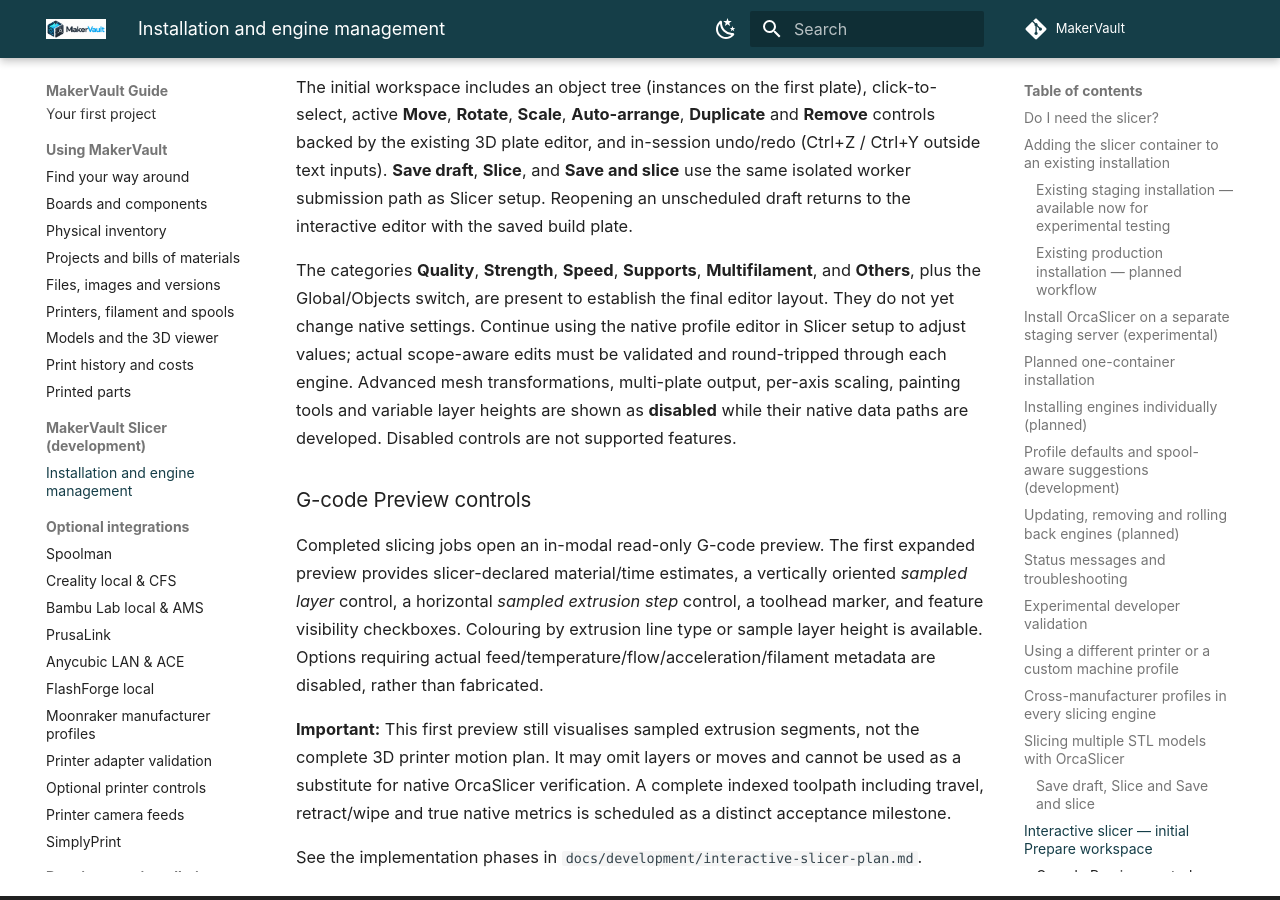
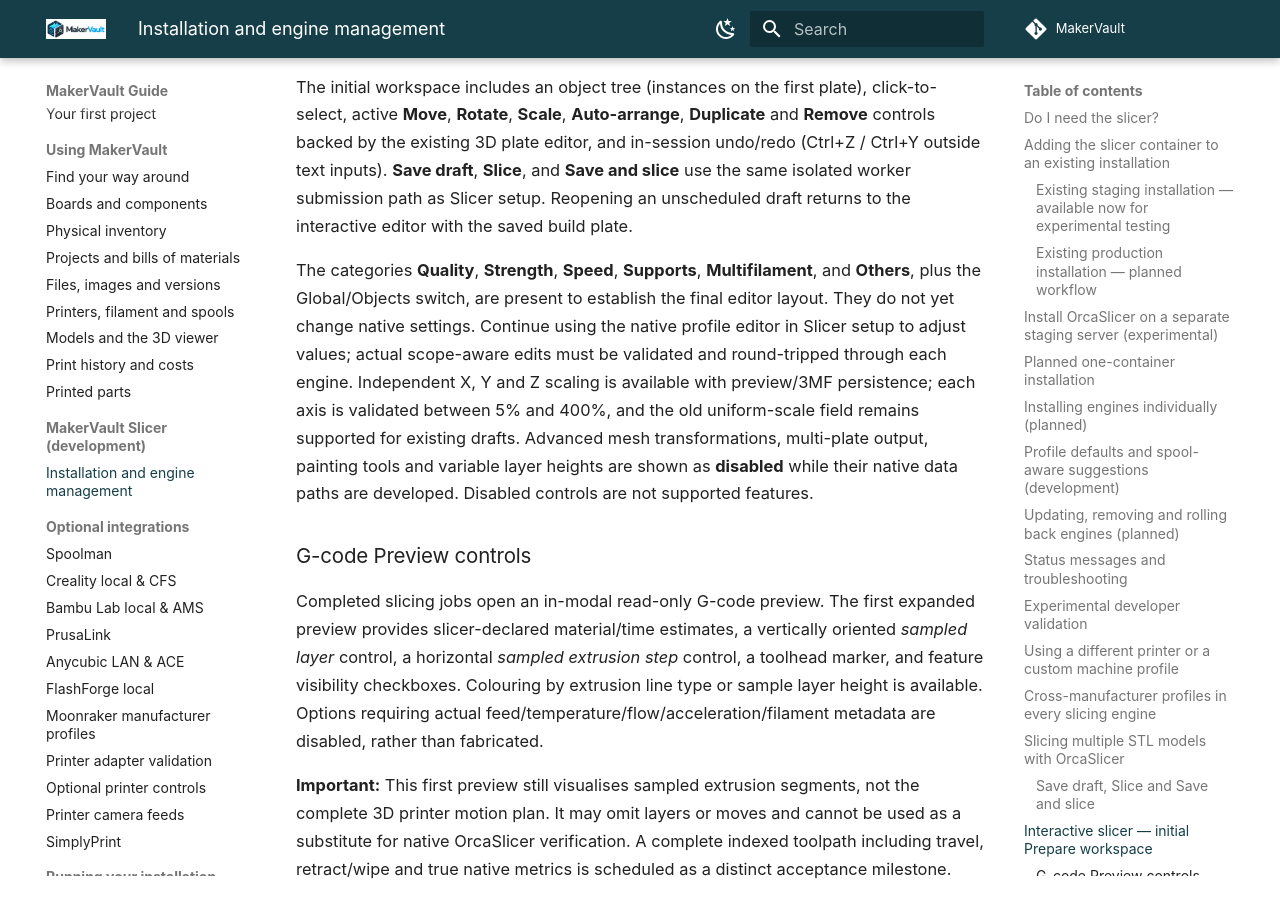
Before and after one commit to gavrd7/MakerVault, an MkDocs documentation site: the page built from docs/guide/3d-printing/slicer.md, in a window 1280 px wide and 900 px high, scrolled down 8584 px. Built offline with MkDocs 1.6.1 and Material for MkDocs 9.7.7, drawn with Linux system fonts in a browser that asks for light colours; comment, search, counter and statistics services are not loaded.

Commit message:
docs(slicer): document real individual XYZ scale and distinguish unsupported advanced mesh tools

```diff
--- a/docs/guide/3d-printing/slicer.md
+++ b/docs/guide/3d-printing/slicer.md
@@ -177,7 +177,7 @@ After choosing an engine, printer and profiles in **Slicer setup**, add an STL t
 
 The initial workspace includes an object tree (instances on the first plate), click-to-select, active **Move**, **Rotate**, **Scale**, **Auto-arrange**, **Duplicate** and **Remove** controls backed by the existing 3D plate editor, and in-session undo/redo (Ctrl+Z / Ctrl+Y outside text inputs). **Save draft**, **Slice**, and **Save and slice** use the same isolated worker submission path as Slicer setup. Reopening an unscheduled draft returns to the interactive editor with the saved build plate.
 
-The categories **Quality**, **Strength**, **Speed**, **Supports**, **Multifilament**, and **Others**, plus the Global/Objects switch, are present to establish the final editor layout. They do not yet change native settings. Continue using the native profile editor in Slicer setup to adjust values; actual scope-aware edits must be validated and round-tripped through each engine. Advanced mesh transformations, multi-plate output, per-axis scaling, painting tools and variable layer heights are shown as **disabled** while their native data paths are developed. Disabled controls are not supported features.
+The categories **Quality**, **Strength**, **Speed**, **Supports**, **Multifilament**, and **Others**, plus the Global/Objects switch, are present to establish the final editor layout. They do not yet change native settings. Continue using the native profile editor in Slicer setup to adjust values; actual scope-aware edits must be validated and round-tripped through each engine. Independent X, Y and Z scaling is available with preview/3MF persistence; each axis is validated between 5% and 400%, and the old uniform-scale field remains supported for existing drafts. Advanced mesh transformations, multi-plate output, painting tools and variable layer heights are shown as **disabled** while their native data paths are developed. Disabled controls are not supported features.
 
 ### G-code Preview controls
 
```
